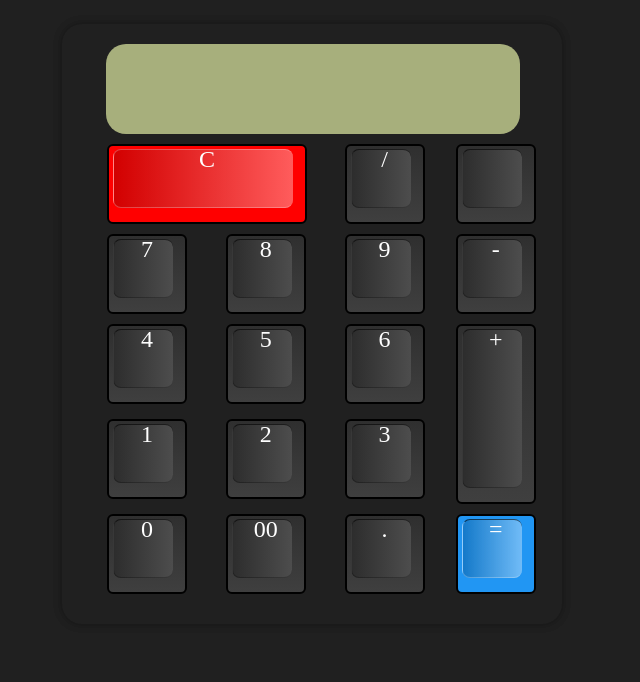
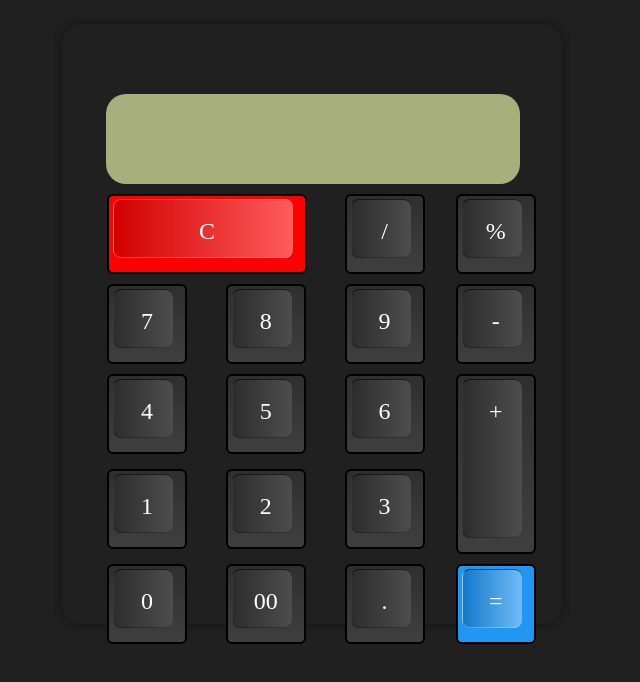
Before and after one commit to sanaullah122/calculater-project, a plain HTML site: page index.html in a window 1280 px wide. Shown: the whole page, without its empty margins (498-1138 px from the left). Drawn offline with Linux system fonts and the light colour scheme.

Commit message:
finalize the project

```diff
--- a/index.html
+++ b/index.html
@@ -14,7 +14,7 @@
           <input type="text" class="value" readonly name="txt">
           <span class="num clear" onclick="calc.txt.value=''"><i>c</i></span>
           <span class="num" onclick="calc.txt.value+='/'"><i>/</i></span>
-          <span class="num" onclick="calc.txt.value+=''"><i></i></span>
+          <span class="num" onclick="calc.txt.value+=''"><i>%</i></span>
           <span class="num" onclick="calc.txt.value+='7'"><i>7</i></span>
           <span class="num" onclick="calc.txt.value+='8'"><i>8</i></span>
           <span class="num" onclick="calc.txt.value+='9'"><i>9</i></span>
--- a/style.css
+++ b/style.css
@@ -20,6 +20,7 @@ body{
         border-radius: 20px;
         box-shadow: 0px 0px 10px rgba(0,0,0,0.2),
          0px 0px 10px rgba(0,0,0,0.2);
+
       }
 
 .calculator{
@@ -39,7 +40,8 @@ body{
      padding: 10px;
     background-color: #A7AF7C;
     border-radius: 20px;
-    text-align: right;
+    text-align: center;
+    margin-top: 50px;
 }
 
 .calculator span{
@@ -61,6 +63,7 @@ body{
      font-weight: 400;
      border: 2px solid #000000;
 
+
 }
 
 .calculator span::before{
@@ -77,6 +80,7 @@ body{
      border-left: 1px solid #0004;
      border-bottom: 1px solid #0004;
      border-top: 1px solid #0009;
+    text-align: center;
     }
 
 .calculator span:active{
@@ -118,3 +122,7 @@ body{
      border-bottom: 1px solid #fff4;
      border-top: 1px solid #fff4;
 }
+ span{
+    padding-top: 22px;
+
+ }
```
